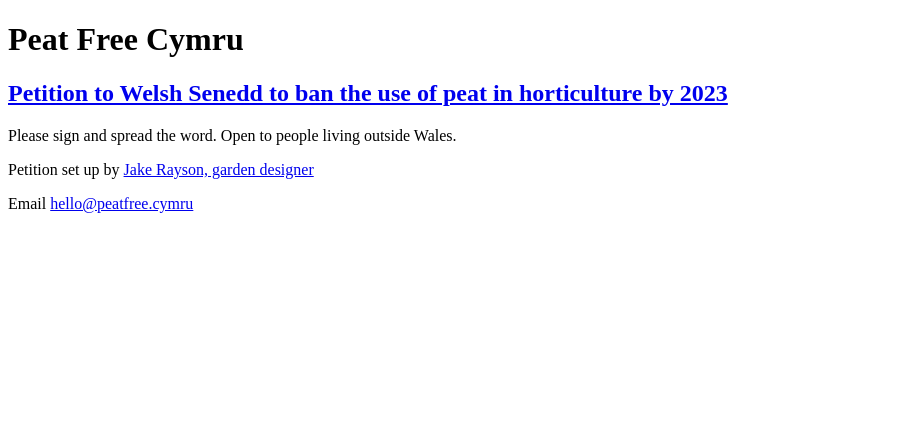
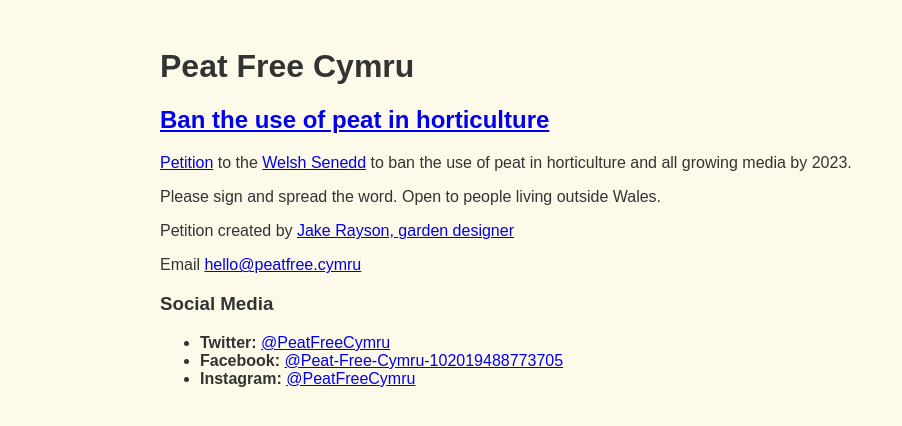
Before and after one commit to growdigital/peatfree.cymru, a plain HTML site: page public/index.html in a window 1280 px wide. Shown: the whole page, without its empty margins (0-902 px from the left). Drawn offline with Linux system fonts and the light colour scheme.

Commit message:
update page styling

```diff
--- a/public/index.html
+++ b/public/index.html
@@ -2,17 +2,44 @@
 <html lang="en">
 <head>
   <meta charset="utf-8">
+  <meta name="viewport" content="width=device-width, initial-scale=1.0, shrink-to-fit=no">
   <title>Peat Free Cymru</title>
+  <style>
+    body {
+      background-color: #FEFAE9;
+      color: #333;
+      font-family: Arial, Helvetica, sans-serif;
+    }
+    .main {
+      margin: 3rem auto;
+      max-width: 60rem;
+      width: 80%;
+    }
+  </style>
 </head>
 <body>
-<h1>Peat Free Cymru</h1>
+  <main class="main">
+    <h1>Peat Free Cymru</h1>
 
-<h2><a href="https://petitions.senedd.wales/petitions/244824">Petition to Welsh Senedd to ban the use of peat in horticulture by 2023</a></h2>
+    <h2><a href="https://petitions.senedd.wales/petitions/244824">Ban the use of peat in
+        horticulture</a></h2>
 
-<p>Please sign and spread the word. Open to people living outside Wales.</p>
+    <p><a href="https://petitions.senedd.wales/petitions/244824">Petition</a> to the <a href="https://senedd.wales">Welsh Senedd</a> to ban the use of peat in horticulture and all growing media by 2023.</p>
 
-<p>Petition set up by <a href="https://www.natureworks.org.uk/">Jake Rayson, garden designer</a></p>
+    <p>Please sign and spread the word. Open to people living outside Wales.</p>
 
-<p>Email <a href="mailto:hello@peatfree.cymru">hello@peatfree.cymru</a></p>
+    <p>Petition created by <a href="https://www.natureworks.org.uk/">Jake Rayson, garden designer</a></p>
+
+    <p>Email <a href="mailto:hello@peatfree.cymru">hello@peatfree.cymru</a></p>
+
+    <h3>Social Media</h3>
+    <ul>
+      <li><strong>Twitter:</strong> <a href="https://twitter.com/peatfreecymru">@PeatFreeCymru</a></li>
+      <li><strong>Facebook:</strong> <a
+          href="https://www.facebook.com/Peat-Free-Cymru-102019488773705">@Peat-Free-Cymru-102019488773705</a></li>
+      <li><strong>Instagram:</strong> <a href="https://www.instagram.com/peatfreecymru/">@PeatFreeCymru</a></li>
+    </ul>
+
+  </main>
 </body>
 </html>
```
